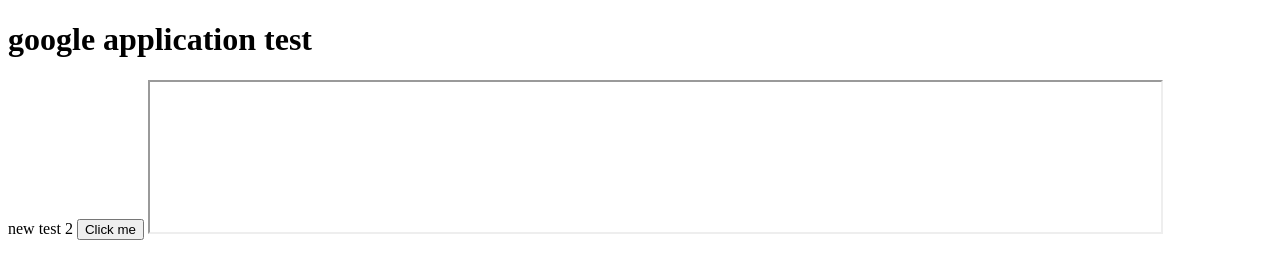
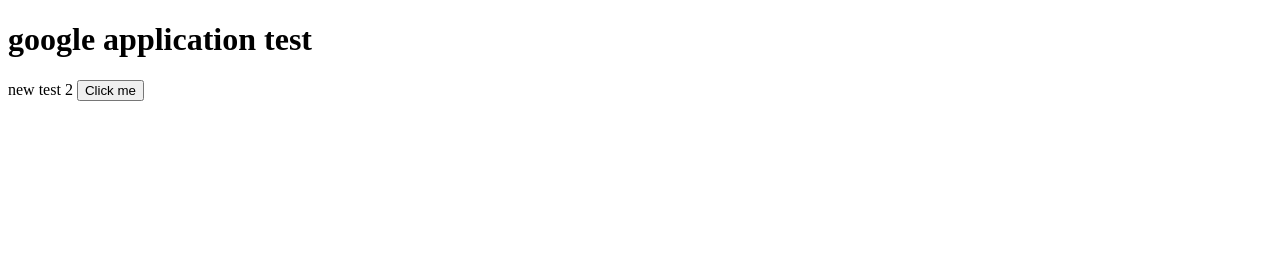
Before and after one commit to matanbare/test-download, a plain HTML site: page index.html in a window 1280 px wide. Drawn offline with Linux system fonts and the light colour scheme.

Commit message:
Update index.html

```diff
--- a/index.html
+++ b/index.html
@@ -11,7 +11,8 @@
 <span>new test 2</span>
 <button onclick="onClickMe()" id="myButton">Click me</button>
 
-  <iframe style="height: 80%; width:80%;"></iframe>
+<iframe  frameborder="0" style="overflow:hidden;height:100%;width:100%" height="100%" width="100%"></iframe>
+
 
 <script src="download-ios-files.js"></script>
 </body>
```
